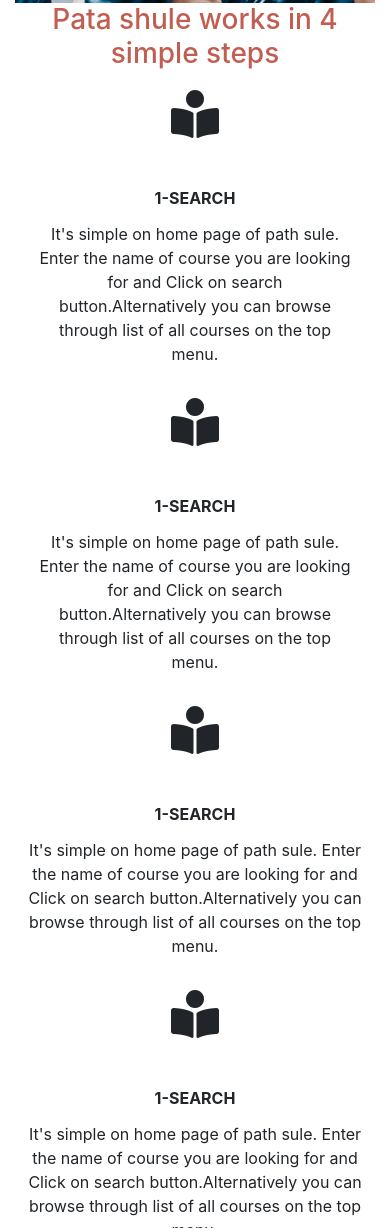
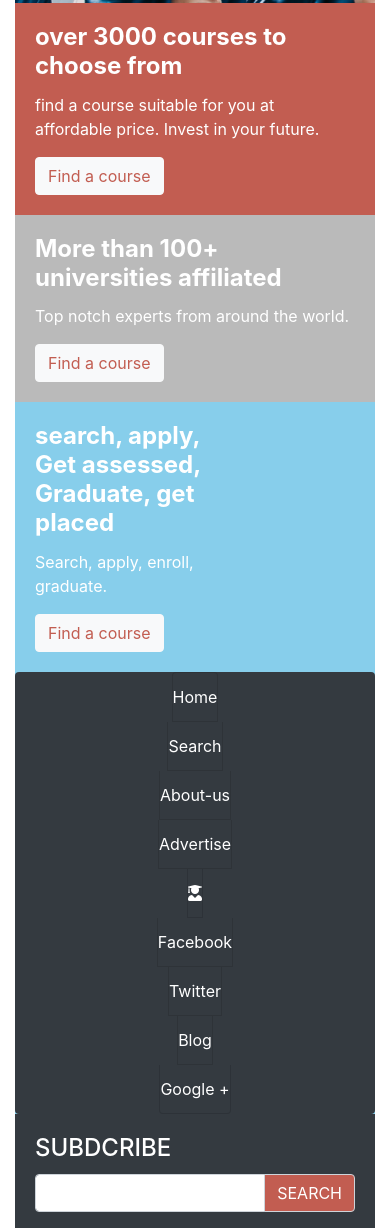
Before and after one commit to jamestucker1988/capstone, a website: page index.html in a window 390 px wide. Shown: the part 772-2000 px from the top of the page. Drawn offline with Linux system fonts and the light colour scheme.

Commit message:
modifiesd patshule 4 steps to disappear from small and extra small screen

```diff
--- a/index.html
+++ b/index.html
@@ -109,7 +109,9 @@
         </div>
       </div>
     </div>
-    <div class="container-fluid bg-white pt-sm-5">
+    <div
+      class="container-fluid bg-white pt-sm-5 d-none d-sm-none d-md-block d-lg-block"
+    >
       <h3 class="text-center text-primary align-middle py-sm-5">
         Pata shule works in 4 simple steps
       </h3>
@@ -163,7 +165,7 @@
         </div>
       </div>
     </div>
-    <div class="row no-gutters m-0">
+    <div class="row no-gutters m-0 d-none d-sm-none d-md-block d-lg-block">
       <div class="col-sm-12 col-md-2 col-lg-2"></div>
       <div class="col-sm-12 col-md-8 col-lg-8">
         <div class="row gutters">
```
